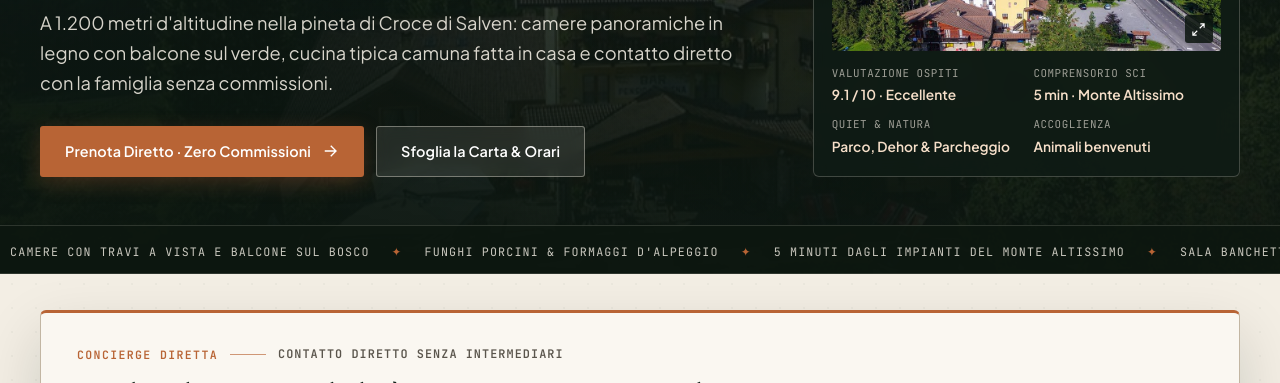
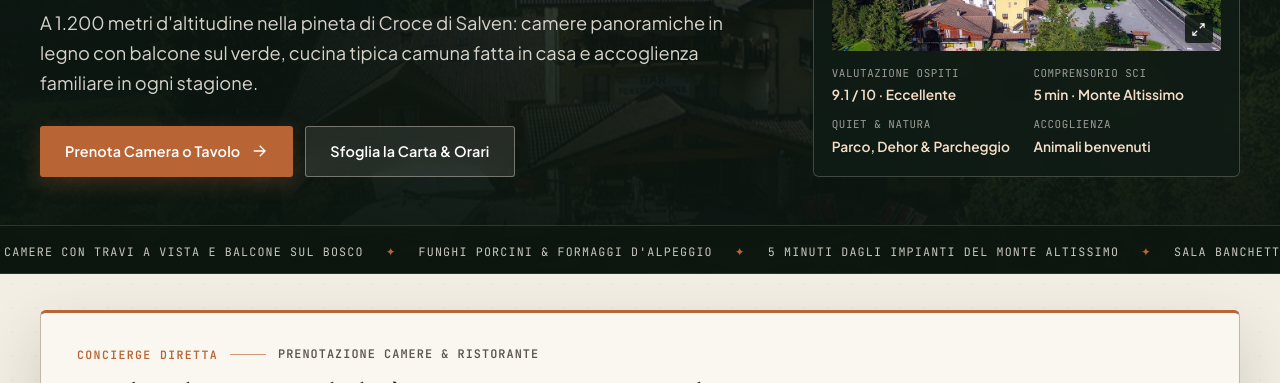
Before and after one commit to manuuuDEV/manuuuDEV.github.io, a plain HTML site: page albergo-la-pigna/index.html in a window 1280 px wide. Shown: the part 496-879 px from the top of the page. Drawn offline with nearby package versions, Linux system fonts and the light colour scheme.

Commit message:
Remove zero-commission wording from booking CTAs and copy

```diff
--- a/albergo-la-pigna/app.js
+++ b/albergo-la-pigna/app.js
@@ -240,8 +240,8 @@
       nav_book: "Prenota Diretto",
       hero_kicker: "FAMIGLIA BERTELLI · OSPITALITÀ ALPINA IN VALLE CAMONICA",
       hero_title: "Oasi di pace tra i boschi dell'Altopiano del Sole.",
-      hero_sub: "A 1.200 metri d'altitudine nella pineta di Croce di Salven: camere panoramiche in legno con balcone sul verde, cucina tipica camuna fatta in casa e contatto diretto con la famiglia senza commissioni.",
-      hero_cta_book: "Prenota Diretto · Zero Commissioni",
+      hero_sub: "A 1.200 metri d'altitudine nella pineta di Croce di Salven: camere panoramiche in legno con balcone sul verde, cucina tipica camuna fatta in casa e accoglienza familiare in ogni stagione.",
+      hero_cta_book: "Prenota Camera o Tavolo",
       hero_cta_menu: "Sfoglia la Carta & Orari",
       gaz_tag: "CRONACA D'ALTA QUOTA",
       trust_rating: "Valutazione ospiti",
@@ -249,7 +249,7 @@
       trust_park: "Quiet & Natura",
       trust_pets: "Accoglienza",
       trust_pets_val: "Animali benvenuti",
-      book_eyebrow: "Contatto Diretto Senza Intermediari",
+      book_eyebrow: "Prenotazione Camere & Ristorante",
       book_title: "Richiedi Disponibilità Camera o Riserva il Tuo Tavolo",
       tab_room: "Camera Albergo",
       tab_table: "Tavolo Ristorante",
@@ -266,7 +266,7 @@
       ext_balc: "Balcone vista pineta",
       lbl_name: "Nome e Cognome",
       lbl_notes: "Orario arrivo o richieste",
-      preview_note: "Tariffa diretta garantita · Risposta rapida dalla Famiglia Bertelli",
+      preview_note: "Richiesta rapida · Risposta dalla Famiglia Bertelli",
       btn_wa_room: "Invia su WhatsApp (+39 333 289 8394)",
       btn_mail_room: "Richiedi via Email",
       lbl_tdate: "Data",
@@ -367,8 +367,8 @@
       nav_book: "Book Direct",
       hero_kicker: "BERTELLI FAMILY · ALPINE HOSPITALITY IN VALLE CAMONICA",
       hero_title: "A peaceful alpine retreat among the pines of Borno.",
-      hero_sub: "At 1,200 meters in the pine forest of Croce di Salven: timber rooms with panoramic balconies, homemade Valle Camonica cuisine, and direct family booking with zero portal fees.",
-      hero_cta_book: "Book Direct · Zero Commissions",
+      hero_sub: "At 1,200 meters in the pine forest of Croce di Salven: timber rooms with panoramic balconies, homemade Valle Camonica cuisine, and warm family hospitality in every season.",
+      hero_cta_book: "Book a Room or Table",
       hero_cta_menu: "Explore Seasonal Menu",
       gaz_tag: "ALPINE DISPATCH",
       trust_rating: "Guest rating",
@@ -393,7 +393,7 @@
       ext_balc: "Pine-view balcony",
       lbl_name: "Full Name",
       lbl_notes: "Arrival time or extra notes",
-      preview_note: "Best direct rate guaranteed · Fast reply from the Bertelli Family",
+      preview_note: "Fast inquiry · Reply from the Bertelli Family",
       btn_wa_room: "Send via WhatsApp (+39 333 289 8394)",
       btn_mail_room: "Request via Email",
       lbl_tdate: "Date",
@@ -494,8 +494,8 @@
       nav_book: "Direkt Buchen",
       hero_kicker: "FAMILIE BERTELLI · ALPINE GASTFREUNDSCHAFT IM VALLE CAMONICA",
       hero_title: "Eine ruhige Oase im Kiefernwald des Altopiano del Sole.",
-      hero_sub: "Auf 1.200 Metern im Kiefernwald von Croce di Salven: Holzzimmer mit Panoramabalkon, hausgemachte Bergküche und Direktbuchung bei der Familie ohne Portalgebühren.",
-      hero_cta_book: "Direkt Buchen · Ohne Gebühren",
+      hero_sub: "Auf 1.200 Metern im Kiefernwald von Croce di Salven: Holzzimmer mit Panoramabalkon, hausgemachte Bergküche und herzliche Gastfreundschaft zu jeder Jahreszeit.",
+      hero_cta_book: "Zimmer oder Tisch Buchen",
       hero_cta_menu: "Speisekarte & Zeiten",
       gaz_tag: "BERGBERICHT",
       trust_rating: "Gästebewertung",
@@ -503,7 +503,7 @@
       trust_park: "Ruhe & Natur",
       trust_pets: "Gastlichkeit",
       trust_pets_val: "Haustiere willkommen",
-      book_eyebrow: "Direktbuchung Ohne Vermittler",
+      book_eyebrow: "Zimmer- & Tischreservierung",
       book_title: "Zimmerverfügbarkeit oder Tisch Direkt Anfragen",
       tab_room: "Hotelzimmer",
       tab_table: "Restauranttisch",
@@ -520,7 +520,7 @@
       ext_balc: "Balkon mit Waldblick",
       lbl_name: "Vor- und Nachname",
       lbl_notes: "Ankunftszeit oder Hinweise",
-      preview_note: "Bester Direktpreis garantiert · Schnelle Antwort der Familie Bertelli",
+      preview_note: "Schnelle Anfrage · Antwort der Familie Bertelli",
       btn_wa_room: "Per WhatsApp Senden (+39 333 289 8394)",
       btn_mail_room: "Per E-Mail Anfragen",
       lbl_tdate: "Datum",
@@ -783,7 +783,7 @@
 
     const msgLines = [
       `Buongiorno Albergo Ristorante La Pigna,`,
-      `vorrei richiedere disponibilità diretta senza intermediari:`,
+      `vorrei richiedere informazioni e disponibilità per un soggiorno:`,
       `• Soggiorno: dal ${formatDateIT(finalCi)} al ${formatDateIT(finalCo)} (${nights} ${nights === 1 ? "notte" : "notti"})`,
       `• Ospiti: ${state.adults} adulti${state.children > 0 ? `, ${state.children} bambini` : ""}`,
       `• Sistemazione: ${room} — ${board}`,
--- a/albergo-la-pigna/index.html
+++ b/albergo-la-pigna/index.html
@@ -6,7 +6,7 @@
   <meta name="theme-color" content="#0F1C15">
   <link rel="icon" href="assets/logo.png" type="image/png">
   <title>Albergo Ristorante La Pigna — Croce di Salven, Borno (BS) · 1.200 m</title>
-  <meta name="description" content="Albergo Ristorante La Pigna a 1.200 m sull'Altopiano del Sole, Borno (Valle Camonica). Camere panoramiche in legno, cucina tipica camuna, menù digitale interattivo e prenotazioni dirette senza commissioni.">
+  <meta name="description" content="Albergo Ristorante La Pigna a 1.200 m sull'Altopiano del Sole, Borno (Valle Camonica). Camere panoramiche in legno, cucina tipica camuna, menù digitale interattivo e prenotazione camere e tavoli.">
   <link rel="preconnect" href="https://fonts.googleapis.com">
   <link rel="preconnect" href="https://fonts.gstatic.com" crossorigin>
   <link href="https://fonts.googleapis.com/css2?family=Cormorant+Garamond:ital,wght@0,400;0,500;0,600;0,700;1,400;1,600&family=JetBrains+Mono:wght@400;500;600&family=Plus+Jakarta+Sans:wght@400;500;600;700&display=swap" rel="stylesheet">
@@ -133,12 +133,12 @@
           </h1>
 
           <p class="hero-subtitle" data-i18n="hero_sub">
-            A 1.200 metri d'altitudine nella pineta di Croce di Salven: camere panoramiche in legno con balcone sul verde, cucina tipica camuna fatta in casa e contatto diretto con la famiglia senza commissioni.
+            A 1.200 metri d'altitudine nella pineta di Croce di Salven: camere panoramiche in legno con balcone sul verde, cucina tipica camuna fatta in casa e accoglienza familiare in ogni stagione.
           </p>
 
           <div class="hero-ctas">
             <a href="#prenota" class="btn btn-copper btn-lg" data-magnetic>
-              <span data-i18n="hero_cta_book">Prenota Diretto · Zero Commissioni</span>
+              <span data-i18n="hero_cta_book">Prenota Camera o Tavolo</span>
               <svg class="icon-sm" viewBox="0 0 24 24" fill="none" stroke="currentColor" stroke-width="1.8"><path d="M5 12h14M13 5l7 7-7 7"/></svg>
             </a>
             <a href="#ristorante" class="btn btn-glass btn-lg" data-magnetic>
@@ -188,7 +188,7 @@
           <span>FUNGHI PORCINI &amp; FORMAGGI D'ALPEGGIO</span><span class="sep">✦</span>
           <span>5 MINUTI DAGLI IMPIANTI DEL MONTE ALTISSIMO</span><span class="sep">✦</span>
           <span>SALA BANCHETTI &amp; PARCO PRIVATO</span><span class="sep">✦</span>
-          <span>PRENOTAZIONE DIRETTA SENZA INTERMEDIARI</span><span class="sep">✦</span>
+          <span>OSPITALITÀ FAMILIARE A 1.200 METRI D'ALTITUDINE</span><span class="sep">✦</span>
           <span>CASONCELLI CAMUNI FATTI A MANO</span><span class="sep">✦</span>
           <span>CAMERE CON TRAVI A VISTA E BALCONE SUL BOSCO</span><span class="sep">✦</span>
           <span>FUNGHI PORCINI &amp; FORMAGGI D'ALPEGGIO</span><span class="sep">✦</span>
@@ -205,7 +205,7 @@
               <div class="chapter-meta">
                 <span class="chapter-num">CONCIERGE DIRETTA</span>
                 <span class="chapter-line"></span>
-                <span class="eyebrow" data-i18n="book_eyebrow">Contatto Diretto Senza Intermediari</span>
+                <span class="eyebrow" data-i18n="book_eyebrow">Prenotazione Camere &amp; Ristorante</span>
               </div>
               <h2 class="booking-title" data-i18n="book_title">Richiedi Disponibilità Camera o Riserva il Tuo Tavolo</h2>
             </div>
@@ -304,7 +304,7 @@
                 <div class="preview-info">
                   <div class="preview-meta">
                     <span class="nights-pill" id="nightsBadge">2 notti</span>
-                    <span class="preview-note" data-i18n="preview_note">Tariffa diretta garantita · Risposta rapida dalla Famiglia Bertelli</span>
+                    <span class="preview-note" data-i18n="preview_note">Richiesta rapida · Risposta dalla Famiglia Bertelli</span>
                   </div>
                   <p class="preview-text" id="roomSummaryText"></p>
                 </div>
```
